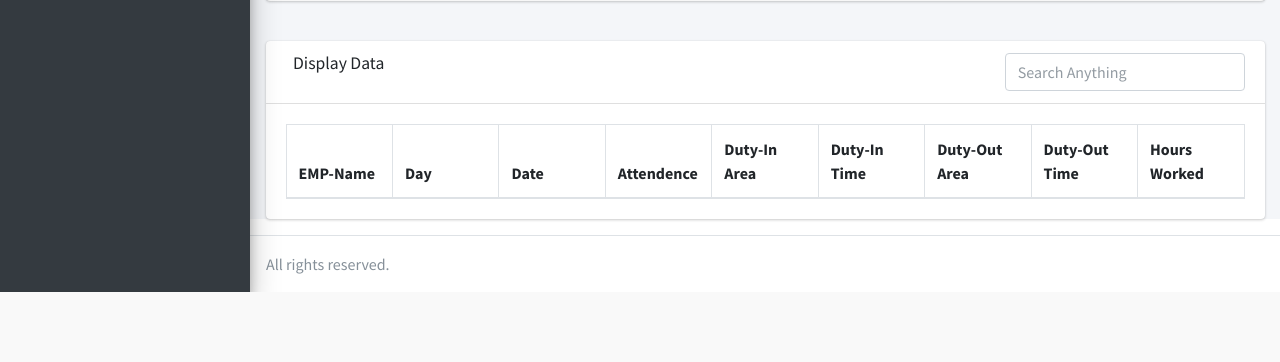
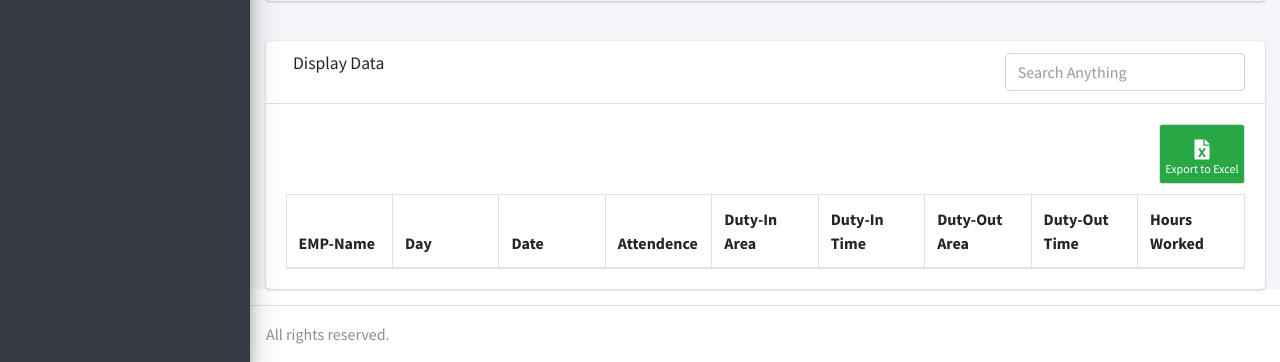
Before and after one commit to hansilyogi/7star-front, a PHP site: page /empattendence.php in a window 1280 px wide. Shown: the part 621-983 px from the top of the page. Before the commit the page ends 913 px from the top, so only its background shows below. Run offline with PHP 8.4, Linux system fonts and the light colour scheme; the visitor is signed in with stand-in values (Sample User, id 1); lists and menus that the app fills with data are empty; some libraries are stand-ins or nearby versions.

Commit message:
26-jan-excel

```diff
--- a/empattendence.php
+++ b/empattendence.php
@@ -95,12 +95,13 @@
                 <label>Total Absent :<spam id="totalabsent"></spam></label>
               </div> -->
               <div class="card-body">
+                <button type="button" id="btn-excel" style="float:right" class="btn btn-app bg-success"><i class="fas fa-file-excel"></i>  Export to Excel</button><br>
                 <!-- <div class="form-group col-md-6">
                   <label>Total Days :<spam id="totaldays"></spam></label> <br>
                   <label>Total Present :<spam id="totalpresent"></spam></label> <br>
                   <label>Total Absent :<spam id="totalabsent"></spam></label>
                 </div> -->
-                <table class="table table-bordered" style="table-layout: fixed;">
+                <table id="example" class="table table-bordered" style="table-layout: fixed;">
                   <thead>
                     <tr>
                       <th>EMP-Name</th>
--- a/employee.php
+++ b/employee.php
@@ -284,7 +284,7 @@
                   <tr>
                     <th>Sr.No</th>
                     <th>Name</th>
-                    <th>Department</th>
+                    <th>Sub-Company</th>
                     <th>Shift</th>
                     <th>Action</th>
                     <th>View More</th>
--- a/index.php
+++ b/index.php
@@ -36,7 +36,7 @@
 
       <form role="form">
         <div class="input-group mb-3">
-          <input type="text" class="form-control" id="username" placeholder="USername">
+          <input type="text" class="form-control" id="username" placeholder="Username">
           <div class="input-group-append">
             <div class="input-group-text">
               <span class="fas fa-envelope"></span>
--- a/js/empattendence.js
+++ b/js/empattendence.js
@@ -6,6 +6,13 @@ $(document).ready(function () {
     var SUBCOUNT;
 
   loadcompany();
+
+  $("#btn-excel").on("click",function(){
+    $("#example").table2excel({
+      exclude: ".noExport",
+      filename: "name-of-the-file.xls"
+    });
+  });
 
   function loadcompany() {
     $.ajax({
@@ -159,6 +166,7 @@ $(document).ready(function () {
         $.ajax({
           type: "POST",
           url: $("#website-url").attr("value") + "getEmpAttendance",
+          // url: "http://localhost:3000/api/" + "getEmpAttendance",
           data: { "date" : s_date,"date2" : e_date, "SubCompany" :subid},
           dataType: "json",
           cache: false,
@@ -283,12 +291,13 @@ $(document).ready(function () {
                       else{
                         v = "A";
                       }
-                      timestart = moment(response.Data[i].DutyIn.Time, "HH:mm:ss a");
-                      timeend = moment(response.Data[i].DutyOut[0].Time, "HH:mm:ss a");
+                      timestart = moment(response.Data[j].DutyIn.Time, "HH:mm:ss a");
+                      timeend = moment(response.Data[j].DutyOut[0].Time, "HH:mm:ss a");
                       var duration = moment.duration(timeend.diff(timestart));
                       var hours = parseInt(duration.asHours());
                       var minutes = parseInt(duration.asMinutes())%60;
                       timediff = hours + ' hour and '+ minutes+' minutes.';
+                      console.log("diff : "+duration);
                       // var v = response.Data[j].DutyOut[0].Time == undefined ? "A" : "P";
                       var outtime = response.Data[j].DutyOut[0].Time == undefined ? "" : response.Data[j].DutyOut[0].Time;
                       var outArea = response.Data[j].DutyOut[0].Area == undefined ? "" : response.Data[j].DutyOut[0].Area;
--- a/js/login.js
+++ b/js/login.js
@@ -2,6 +2,7 @@ $(document).ready(function () {
 
     // var URL = "http://localhost:8080/";
     var URL = "http://demo.webnappmaker.in/7star/";
+      // var URL = "https://star7-front.herokuapp.com/";
     // BASE_URL = "https://star7-backend.herokuapp.com/";
     BASE_URL = "https://back7star.herokuapp.com/";
 
@@ -10,7 +11,7 @@ $(document).ready(function () {
       console.log("1");
       $.ajax({
         type : "POST",
-        url : "https://star7-backend.herokuapp.com/" + "api/adminlogin",
+        url : BASE_URL + "api/adminlogin",
         data : {
           "username" : $("#username").val(),
           "password" : $("#password").val(),
--- a/script.php
+++ b/script.php
@@ -1,5 +1,10 @@
 <script src="plugins/jquery/jquery.min.js"></script>
 <script src="plugins/bootstrap/js/bootstrap.bundle.min.js"></script>
+<!-- <script src="https://maxcdn.bootstrapcdn.com/bootstrap/3.3.6/js/bootstrap.min.js"></script> -->
 <script src="dist/js/adminlte.min.js"></script>
 <script src="plugins/toastr/toastr.min.js"></script>
 <script src="https://cdnjs.cloudflare.com/ajax/libs/moment.js/2.18.1/moment.min.js"></script>
+
+<script type="text/javascript" src="https://cdn.datatables.net/r/dt/jq-2.1.4,jszip-2.5.0,pdfmake-0.1.18,dt-1.10.9,af-2.0.0,b-1.0.3,b-colvis-1.0.3,b-html5-1.0.3,b-print-1.0.3,se-1.0.1/datatables.min.js"></script>
+
+<script src= "//cdn.rawgit.com/rainabba/jquery-table2excel/1.1.0/dist/jquery.table2excel.min.js"> </script>
```
